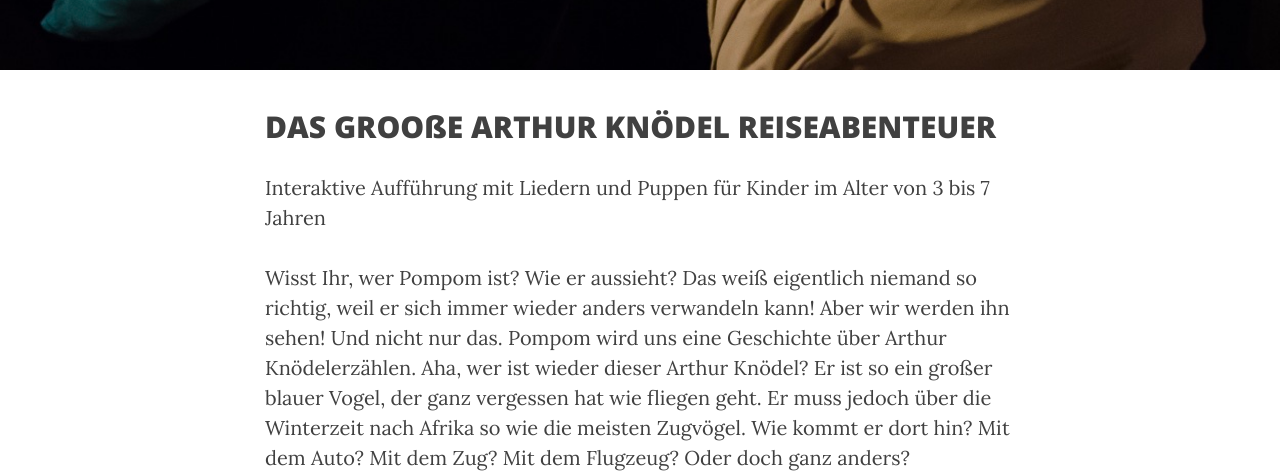
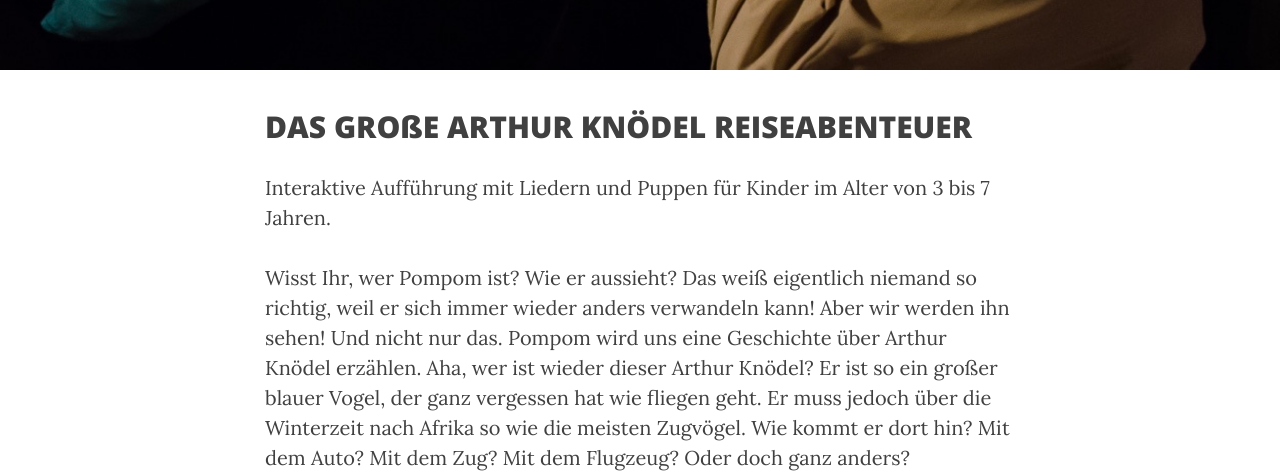
Before and after one commit to janhyza/gesangscoaching.at, a Jekyll site: the page built from projects/Kindertheater.md, in a window 1280 px wide. Shown: the part 424-897 px from the top of the page. Built offline with Jekyll 4.4.1, drawn with Linux system fonts in a browser that asks for light colours; nearby versions of some CDN libraries.

Commit message:
text update

```diff
--- a/projects/Kindertheater.md
+++ b/projects/Kindertheater.md
@@ -4,11 +4,11 @@ title: "Kindertheater"
 description: "ANGEBOT FÜR KINDERGARTEN"
 header-img: "img/pom1a.jpg"
 ---
-## DAS GROOßE ARTHUR KNÖDEL REISEABENTEUER
+## DAS GROßE ARTHUR KNÖDEL REISEABENTEUER
 
-Interaktive Aufführung mit  Liedern und Puppen für Kinder im Alter von 3 bis 7 Jahren
+Interaktive Aufführung mit  Liedern und Puppen für Kinder im Alter von 3 bis 7 Jahren.
 
-Wisst Ihr, wer Pompom ist? Wie er aussieht? Das weiß eigentlich niemand so richtig, weil er sich immer wieder anders verwandeln kann! Aber wir werden ihn sehen! Und nicht nur das. Pompom wird uns eine Geschichte über Arthur Knödelerzählen.
+Wisst Ihr, wer Pompom ist? Wie er aussieht? Das weiß eigentlich niemand so richtig, weil er sich immer wieder anders verwandeln kann! Aber wir werden ihn sehen! Und nicht nur das. Pompom wird uns eine Geschichte über Arthur Knödel erzählen.
 Aha, wer ist wieder dieser Arthur Knödel?
 Er ist so ein großer blauer Vogel, der ganz vergessen hat wie fliegen geht. Er muss jedoch über die Winterzeit nach Afrika so wie die meisten Zugvögel. Wie kommt er dort hin? Mit dem Auto? Mit dem Zug? Mit dem Flugzeug? Oder doch ganz anders?
 
```
